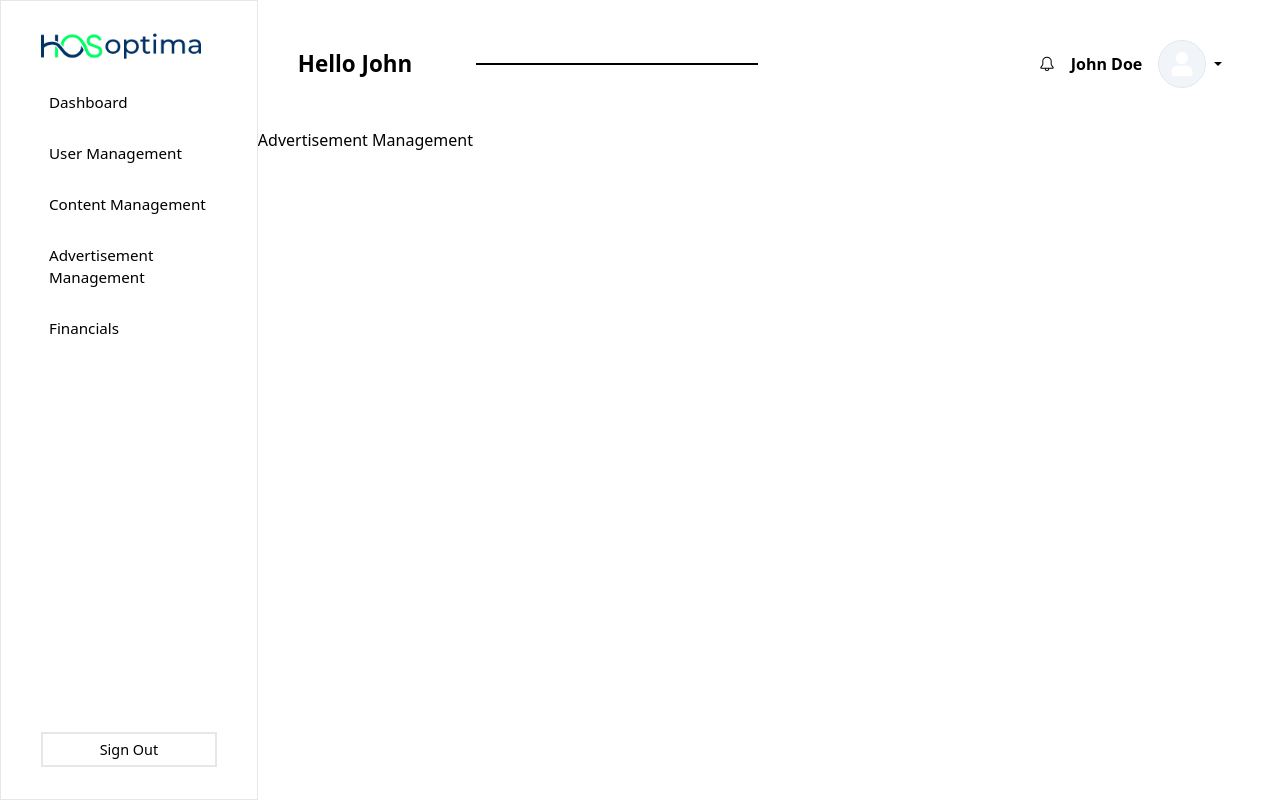
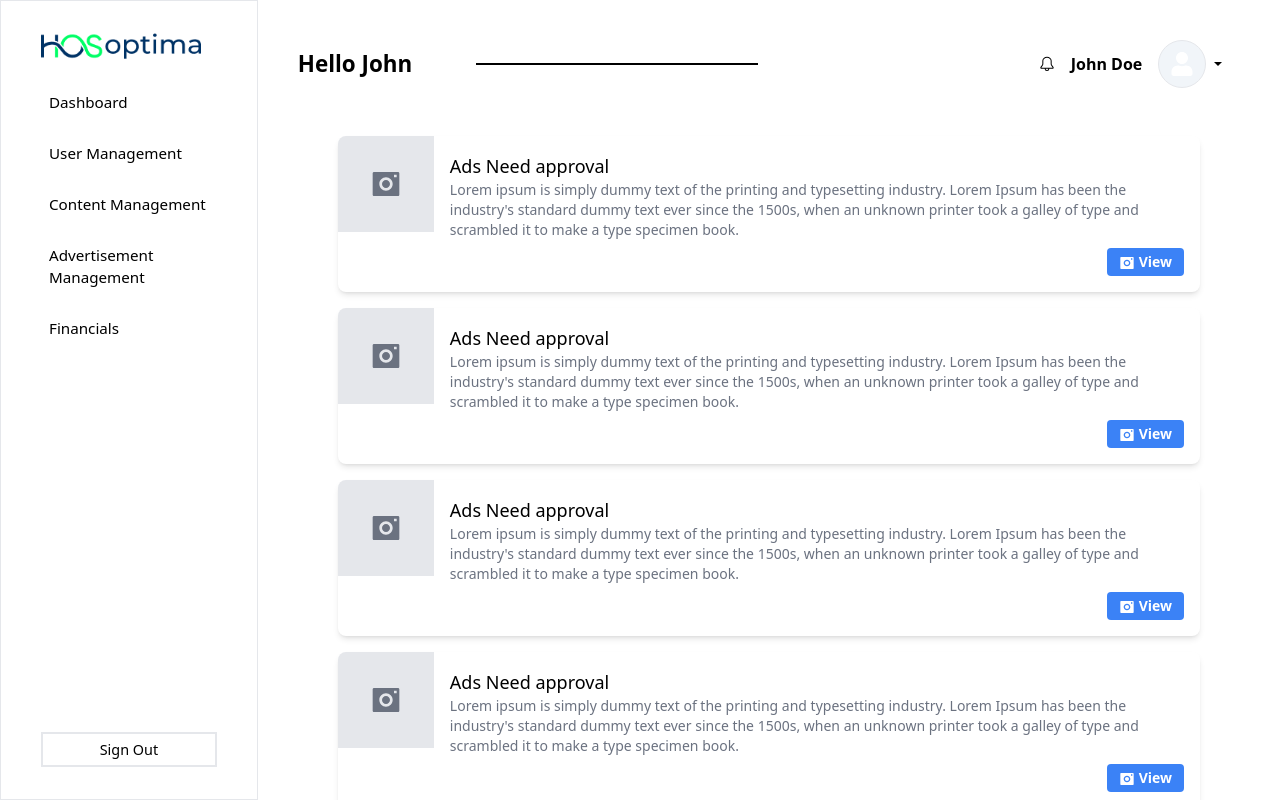
Before and after one commit to Haymoux/test-haybe, a Next.js app in the folder frontend/: page /super-admin/advertisement-management in a window 1280 px wide. Built offline with nearby package versions, Linux system fonts and the light colour scheme.

Commit message:
temporary update on advertisment management page

```diff
--- a/frontend/app/super-admin/advertisement-management/page.tsx
+++ b/frontend/app/super-admin/advertisement-management/page.tsx
@@ -1,7 +1,20 @@
 // import React from 'react'
+import AdvertCard from "@/components/Cards/AdvertCard";
+import advertContent from "@/mock data/advertContent";
 
 export default function AdvertisementManagement() {
     return (
-     <div>Advertisement Management</div>
+    <div className='mx-20 max-sm:mx-4 my-2'>
+        <div className="grid grid-cols-1 gap-4">
+            {advertContent.map((card, index) => (
+                <AdvertCard
+                key={index}
+                title={card.title}
+                description={card.description}
+                image={card.image}
+                />
+            ))}
+        </div>
+    </div>
     )
 }
--- /dev/null
+++ b/frontend/components/Cards/AdvertCard.tsx
@@ -0,0 +1,50 @@
+// components/AdvertCard.tsx
+import React from 'react';
+import Image from 'next/image';
+import { RiCamera2Fill } from 'react-icons/ri';
+
+interface AdvertCardProps {
+  title: string;
+  description: string;
+  image?: string;
+}
+
+const AdvertCard: React.FC<AdvertCardProps> = ({ title, description, image }) => {
+  const DefaultImage = () => (
+    <div className="bg-gray-200 flex items-center justify-center h-24">
+      <RiCamera2Fill className="text-gray-500 w-8 h-8" />
+    </div>
+  );
+
+  return (
+    <div className="bg-white shadow-md rounded-lg overflow-hidden flex">
+      <div className="h-24 w-24 overflow-hidden">
+        {image ? (
+          <Image
+            src={image}
+            alt={title}
+            className="w-full h-full object-cover"
+            width={96}
+            height={96}
+            placeholder="blur"
+            blurDataURL="/placeholder.jpg"
+          />
+        ) : (
+          <DefaultImage />
+        )}
+      </div>
+      <div className="p-4 flex-1">
+        <h3 className="text-lg font-medium">{title}</h3>
+        <p className="text-gray-500 text-sm">{description}</p>
+        <div className="flex justify-end mt-2">
+          <button className="bg-blue-500 hover:bg-blue-700 text-white font-bold py-1 px-3 rounded text-sm">
+            <RiCamera2Fill className="w-4 h-4 mr-1 inline-block" />
+            View
+          </button>
+        </div>
+      </div>
+    </div>
+  );
+};
+
+export default AdvertCard;
--- /dev/null
+++ b/frontend/mock data/advertContent.ts
@@ -0,0 +1,26 @@
+const advertContent =
+[
+    {
+      title: 'Ads Need approval',
+      description: 'Lorem ipsum is simply dummy text of the printing and typesetting industry. Lorem Ipsum has been the industry\'s standard dummy text ever since the 1500s, when an unknown printer took a galley of type and scrambled it to make a type specimen book.',
+    //   image: '/ads-need-approval.jpg',
+    },
+    {
+      title: 'Ads Need approval',
+      description: 'Lorem ipsum is simply dummy text of the printing and typesetting industry. Lorem Ipsum has been the industry\'s standard dummy text ever since the 1500s, when an unknown printer took a galley of type and scrambled it to make a type specimen book.',
+    //   image: '/ads-need-approval.jpg',
+    },
+    {
+      title: 'Ads Need approval',
+      description: 'Lorem ipsum is simply dummy text of the printing and typesetting industry. Lorem Ipsum has been the industry\'s standard dummy text ever since the 1500s, when an unknown printer took a galley of type and scrambled it to make a type specimen book.',
+    //   image: '/ads-need-approval.jpg',
+    },
+    {
+      title: 'Ads Need approval',
+      description: 'Lorem ipsum is simply dummy text of the printing and typesetting industry. Lorem Ipsum has been the industry\'s standard dummy text ever since the 1500s, when an unknown printer took a galley of type and scrambled it to make a type specimen book.',
+    //   image: '/ads-need-approval.jpg',
+    },
+  ];
+
+
+export default advertContent;
```
